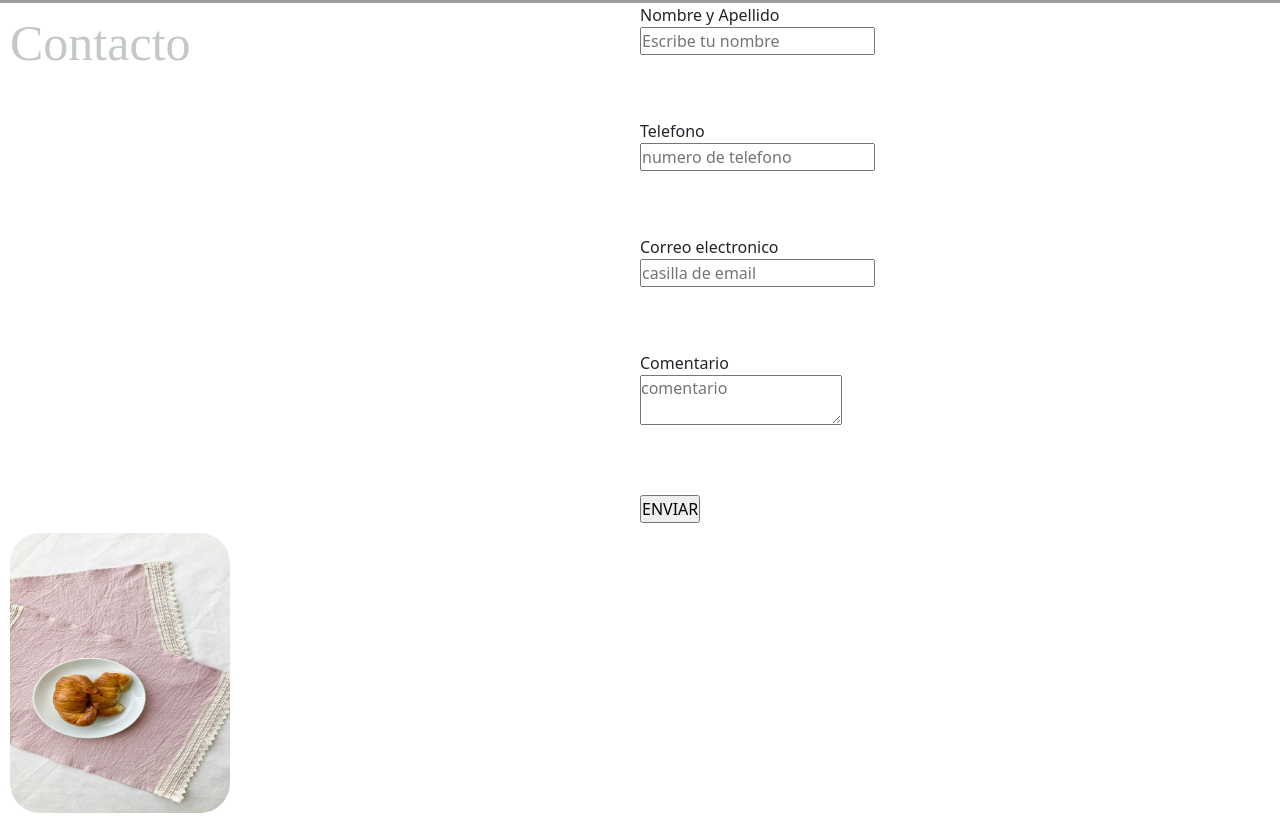
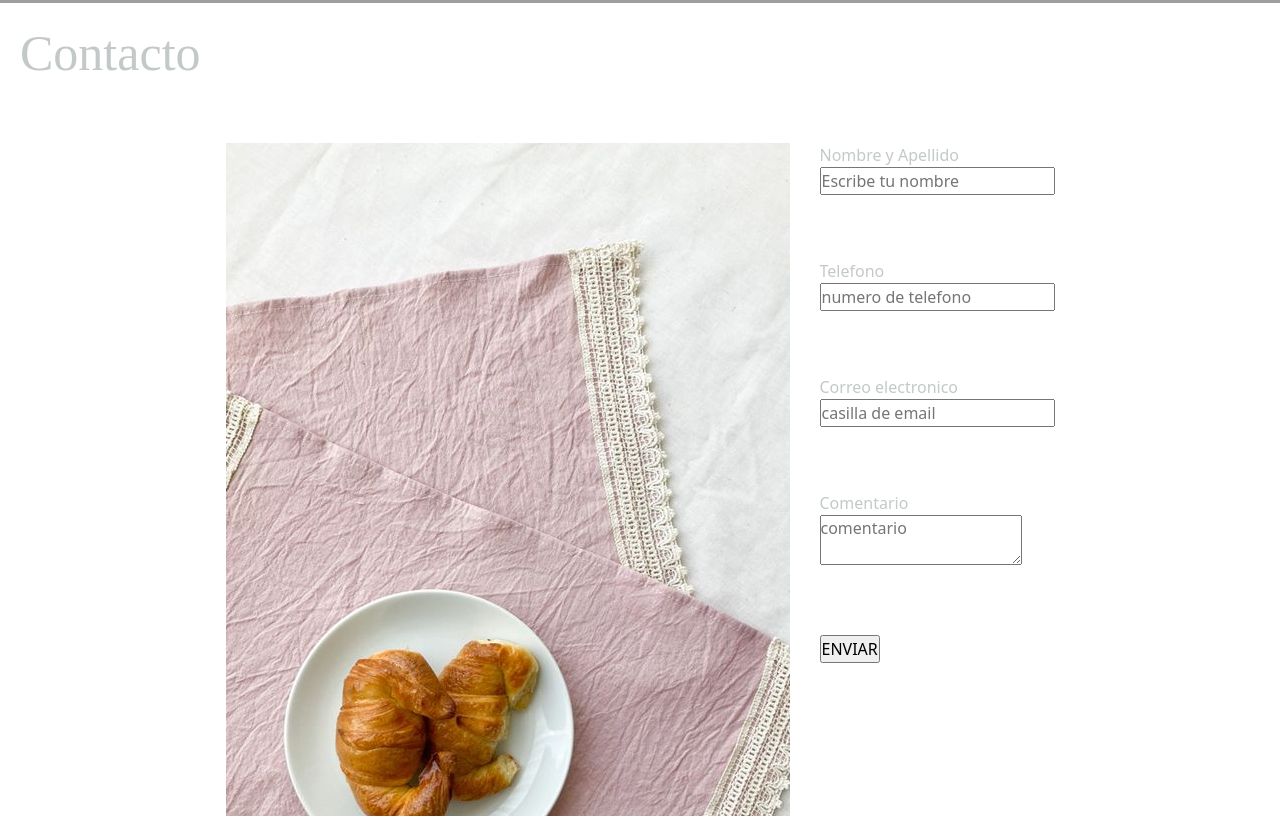
Before and after one commit to YesiDorado/PF-Dorado, a plain HTML site: page pages/contacto.html in a window 1280 px wide. Shown: the part 952-1768 px from the top of the page. Drawn offline with nearby package versions, Linux system fonts and the light colour scheme; grey boxes are pictures that could not be loaded; a web font is replaced by a local one.

Commit message:
nueva actualizacion

```diff
--- a/assets/style/_content.scss
+++ b/assets/style/_content.scss
@@ -327,30 +327,39 @@ body{
     }
 }
 /*page contacto*/
-#container_contacto{
-    display: grid;
-    grid-template-columns: 1fr 1fr;
-    grid-template-rows: 0.8fr 1.5fr;
-    gap: 0px 0px;
-    grid-template-areas:
-    "titulo_contacto formulario"
-    "img_contacto formulario";
+.titulo_contacto{
+    font-family: 'Alice', serif;
+    color: map-get(c.$colores, "destacado2") ;
+    font-size: 50px;
+    margin: 20px ;
+}
 
-    .titulo_contacto{
-        grid-area: titulo_contacto;
-        font-family: 'Alice', serif;
-        color: map-get(c.$colores, "destacado2") ;
-        font-size: 50px;
-        margin: 10px ;
-    }
-    .img_contacto{
-        grid-area: img_contacto;
-        width: 220px;
-        height: 280px;
-        margin: 10px;
-        border-radius: 30px;
+.form{
+    padding-top: 40px;
+    padding-bottom: 30px;
+    display: flex;
+    flex-wrap: wrap-reverse;
+    justify-content: center;
+    gap: 30px;
+    color:#c3c9c8;
+    border-radius: 6px;
+
+    .img{
+    width: 200px;
+    height: 150px;
+    display: none;
     }
 }
+
+.formulario input{
+    padding: 8px 16px;
+    margin-top: 32px;
+    border: 1px solid #c3c9c8;
+    border-radius: 6px;
+}
+
+
+
 
 
 
--- a/pages/contacto.html
+++ b/pages/contacto.html
@@ -76,11 +76,14 @@
         </div>
     </main>
 
-    <div id="container_contacto">
+  <div id="container_contacto">
       <h1 class="titulo_contacto">Contacto</h1>
-      <img class="img_contacto" src="/assets/img/c8fc9c8bcc8b595eb3f3790690b86056.jpg">
 
-    <section id="formulario">
+    <div class="form">
+      <img class="contacto" src="/assets/img/c8fc9c8bcc8b595eb3f3790690b86056.jpg">
+
+
+    <div id="formulario">
         <form>
             <fieldset>
                 <p>
@@ -110,9 +113,9 @@
                 <input type="submit" value="ENVIAR">
             </fieldset>
           </form>
-     </section>
-  </div>
-
+    </div>
+    </div>
+</div>
     <footer class="footer">
       <div class="grupo-1">
       <div class="mapa">
```
Also changed, not shown: assets/style/main.css, 1 other file.
